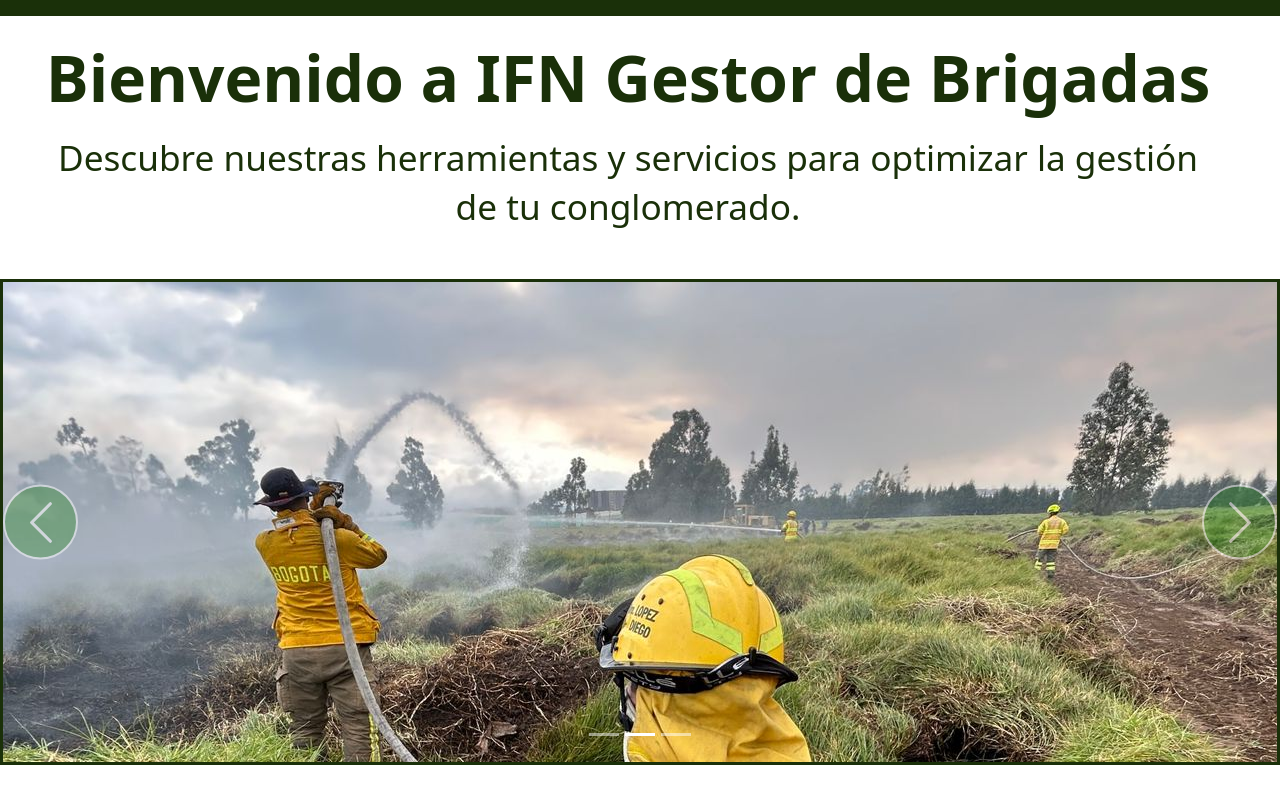
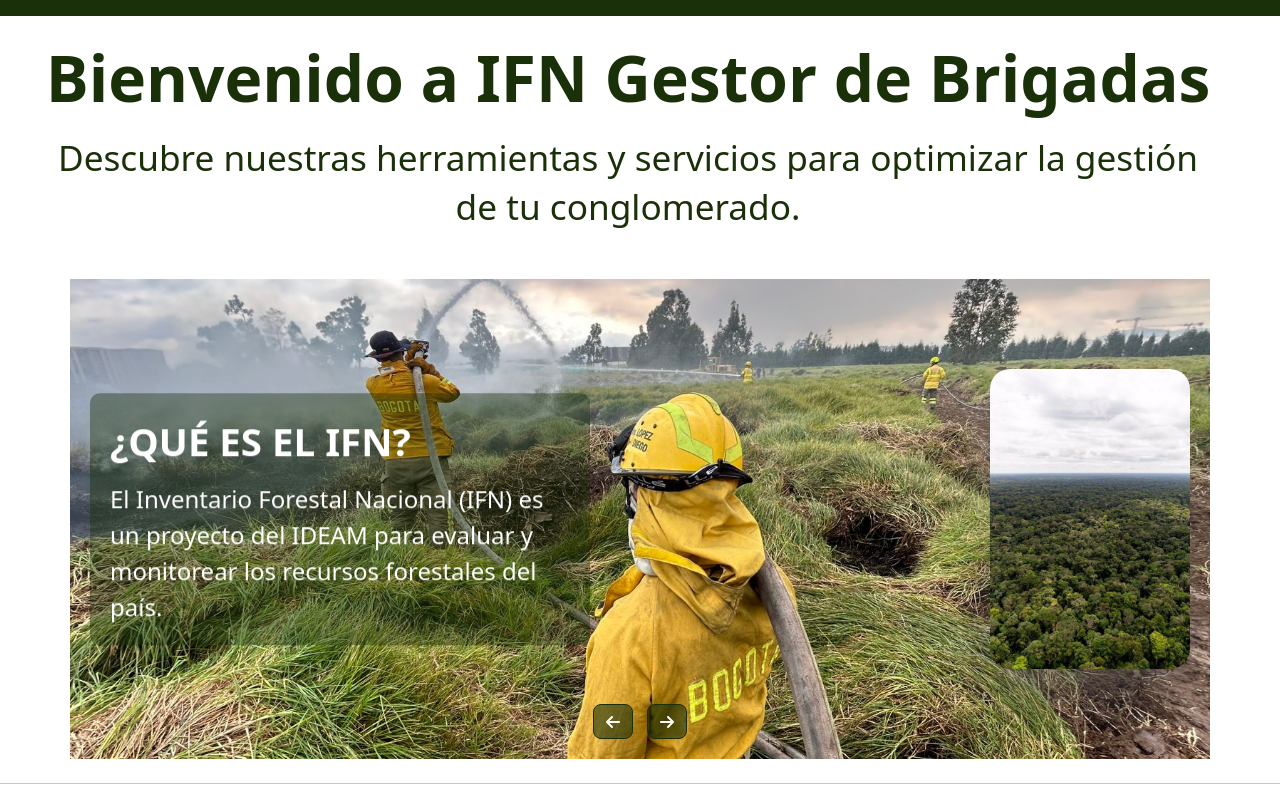
Before and after one commit to Teban1306/Parcial-Dise-o-Web, a plain HTML site: page index.html in a window 1280 px wide. Shown: the part 164-952 px from the top of the page. Drawn offline with nearby package versions, Linux system fonts and the light colour scheme.

```diff
--- a/index.html
+++ b/index.html
@@ -67,50 +67,39 @@
             </div>
         </div>
     </header>
-    <!-- Carrusel Bootstrap que rota automáticamente con borde personalizado -->
-    <div id="carouselExampleIndicators" class="carousel slide" data-bs-ride="carousel" style="border: 3px solid #1a3009;">
-        <!-- Indicadores para navegar entre imágenes -->
-        <div class="carousel-indicators">
-            <button type="button" data-bs-target="#carouselExampleIndicators" data-bs-slide-to="0" class="active" aria-current="true" aria-label="Imagen 1"></button>
-            <button type="button" data-bs-target="#carouselExampleIndicators" data-bs-slide-to="1" aria-label="Imagen 2"></button>
-            <button type="button" data-bs-target="#carouselExampleIndicators" data-bs-slide-to="2" aria-label="Imagen 3"></button>
-        </div>
-        <!-- Contenedor de imágenes del carrusel -->
-        <div class="carousel-inner">
-            <div class="carousel-item active">
-                <img src="img/im1.jpg" class="d-block w-100" alt="...">
-            </div>
-            <div class="carousel-item">
-                <img src="img/im2.jpg" class="d-block w-100" alt="...">
-            </div>
-            <div class="carousel-item">
-                <img src="img/im3.jpeg" class="d-block w-100" alt="...">
+
+
+    <!--Ejemplo que quiero aplicar(daniela)-->
+<div class="container carousel-container">
+    <div class="slide">
+        <div class="item" style="background-image: url('img/im1.jpg');">
+            <div class="content">
+                <div class="name">¿Qué es el IDEAM?</div>
+                <div class="des">El IDEAM es el Instituto de Hidrología, Meteorología y Estudios Ambientales, encargado de monitorear y gestionar los recursos naturales de Colombia.</div>
             </div>
         </div>
-        <!-- Botón para navegar a la imagen anterior -->
-        <button class="carousel-control-prev" type="button" data-bs-target="#carouselExampleIndicators" data-bs-slide="prev">
-            <span class="carousel-control-prev-icon" aria-hidden="true"></span>
-            <span class="visually-hidden">Previous</span>
-        </button>
-        <!-- Botón para navegar a la imagen siguiente -->
-        <button class="carousel-control-next" type="button" data-bs-target="#carouselExampleIndicators" data-bs-slide="next">
-            <span class="carousel-control-next-icon" aria-hidden="true"></span>
-            <span class="visually-hidden">Next</span>
-        </button>
-    </div>
-    <section id="section1" class="container-fluid border border-3 rounded-3 p-4 my-5">
-        <div class="row align-items-center mb-5">
-            <div class="col-lg-8 col-md-12">
-                <h2 id="title-conglomerado" class="display-4 text-center animate__animated animate__pulse animate__infinite">¿Qué es un conglomerado en el IFN?</h2>
-                <p id="text-conglomerado" class="lead fs-2">En el IFN, un conglomerado es la unidad de muestreo conformada por 5 subparcelas circulares de unos 15 m de radio, dispuestas en forma de cruz dentro de un polígono de 24 km × 24 km. Con un área total de ~0,35 ha (hectáreas), permite obtener estimaciones representativas sobre la vegetación, biomasa, diversidad y composición forestal del país.</p>
-            </div>
-            <div class="col-lg-4 col-md-12 text-center">
-                <img id="img-conglomerado" src="img/conglomerado.jpg" alt="Conglomerado" class="img-fluid rounded-3">
+        <div class="item" style="background-image: url('img/im2.jpg');">
+            <div class="content">
+                <div class="name">¿Qué es el IFN?</div>
+                <div class="des">El Inventario Forestal Nacional (IFN) es un proyecto del IDEAM para evaluar y monitorear los recursos forestales del país.</div>
             </div>
         </div>
+        <div class="item" style="background-image: url('img/im3.jpeg');">
+            <div class="content">
+                <div class="name">¿Por qué es importante?</div>
+                <div class="des">El IFN proporciona datos clave para la conservación, manejo sostenible de bosques y la toma de decisiones ambientales en Colombia.</div>
+            </div>
+        </div>
+    </div>
+    <div class="button">
+        <button class="prev"><i class="fa-solid fa-arrow-left"></i></button>
+        <button class="next"><i class="fa-solid fa-arrow-right"></i></button>
+    </div>
+</div>
+<link rel="stylesheet" href="https://cdnjs.cloudflare.com/ajax/libs/font-awesome/6.5.2/css/all.min.css" integrity="sha512-SnH5WK+bZxgPHs44uWIX+LLJAJ9/2PkPKZ5QiAj6Ta86w+fsb2TkcmfRyVX3pBnMFcV7oQPJkl9QevSCWr3W6A==" crossorigin="anonymous" referrerpolicy="no-referrer" />
+
         <!-- Separador visual -->
         <hr class="my-4">
-
 
         <div class="row align-items-center">
             <div id="img-brigada" class="col-lg-4 col-md-12 text-center">
--- a/script.js
+++ b/script.js
@@ -80,3 +80,20 @@ document.addEventListener('DOMContentLoaded', function() {
   // Inicializar el mapa con un retraso de 100ms para asegurar que el DOM esté listo
   setTimeout(inicializarMapa, 100);
 });
+
+//daniela//
+document.addEventListener('DOMContentLoaded', () => {
+    const next = document.querySelector('.next');
+    const prev = document.querySelector('.prev');
+    const slide = document.querySelector('.slide');
+
+    next.addEventListener('click', () => {
+        const items = document.querySelectorAll('.item');
+        slide.appendChild(items[0]);
+    });
+
+    prev.addEventListener('click', () => {
+        const items = document.querySelectorAll('.item');
+        slide.prepend(items[items.length - 1]);
+    });
+});
--- a/styles.css
+++ b/styles.css
@@ -107,6 +107,135 @@
     padding: 0.5rem 1rem;
     /* Posición relativa para pseudo-elementos */
     position: relative;
+}
+/*Ejemplo que quiero aplicar(daniela)*/
+.carousel-container {
+    width: 100vw;
+    height: 60vh;
+    min-height: 300px;
+    max-height: 900px;
+    position: relative;
+    overflow: hidden;
+    border: none;
+    background: #f5f5f5;
+    box-shadow: none;
+    margin: 0;
+    padding: 0;
+    left: 50%;
+    transform: translateX(-50%);
+}
+
+.slide {
+    width: 100%;
+    height: 100%;
+    position: relative;
+}
+
+.item {
+    width: 200px;
+    height: 300px;
+    position: absolute;
+    top: 50%;
+    transform: translate(0, -50%);
+    border-radius: 20px;
+    box-shadow: 0 30px 50px rgba(80, 80, 80, 0.5);
+    background-position: 50% 50%;
+    background-size: cover;
+    display: inline-block;
+    transition: all 0.5s ease;
+}
+
+.slide .item:nth-child(1),
+.slide .item:nth-child(2) {
+    top: 0;
+    left: 0;
+    transform: translate(0, 0);
+    border-radius: 0;
+    width: 100%;
+    height: 100%;
+}
+
+.slide .item:nth-child(3) {
+    left: calc(100% - 220px);
+}
+
+.slide .item:nth-child(n + 4) {
+    left: calc(100% - 220px);
+    opacity: 0;
+}
+
+.item .content {
+    position: absolute;
+    top: 50%;
+    left: 20px;
+    width: 80%;
+    max-width: 500px;
+    text-align: left;
+    color: #ffffff;
+    background: rgba(26, 48, 9, 0.411);
+    padding: 20px;
+    border-radius: 10px;
+    transform: translate(0, -50%);
+    font-family: system-ui, -apple-system, BlinkMacSystemFont, 'Segoe UI', Roboto, Oxygen, Ubuntu, Cantarell, 'Open Sans', 'Helvetica Neue', sans-serif;
+    display: none;
+}
+
+.slide .item:nth-child(2) .content {
+    display: block;
+}
+
+.content .name {
+    font-size: clamp(1.5rem, 3vw, 2.5rem);
+    text-transform: uppercase;
+    font-weight: 600;
+    opacity: 0;
+    animation: animate 1s ease-in-out 1 forwards;
+}
+
+.content .des {
+    font-size: clamp(1rem, 2vw, 1.5rem);
+    font-weight: 300;
+    margin-top: 10px;
+    opacity: 0;
+    animation: animate 1s ease-in-out 0.3s 1 forwards;
+}
+
+@keyframes animate {
+    from {
+        opacity: 0;
+        transform: translate(0, 100px);
+        filter: blur(33px);
+    }
+    to {
+        opacity: 1;
+        transform: translate(0);
+        filter: blur(0);
+    }
+}
+
+.button {
+    width: 100%;
+    text-align: center;
+    position: absolute;
+    bottom: 20px;
+    z-index: 10;
+}
+
+.button button {
+    width: 40px;
+    height: 35px;
+    border-radius: 8px;
+    border: 1px solid #1a3009;
+    cursor: pointer;
+    margin: 0 5px;
+    background: rgba(26, 48, 9, 0.6);
+    color: #ffffff;
+    transition: 0.3s;
+}
+
+.button button:hover {
+    background: #1a3009;
+    color: #e0ff71;
 }
 
 /* Pseudo-elemento para línea decorativa bajo los enlaces */
```
